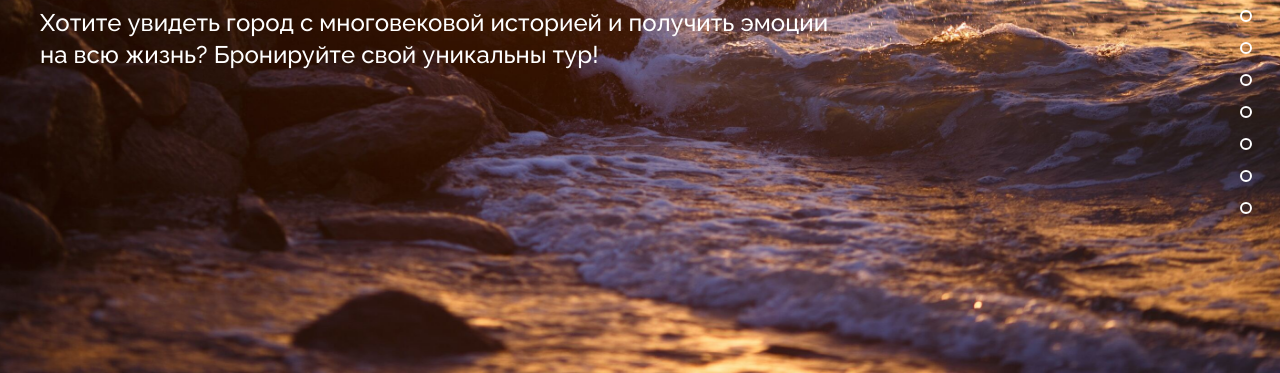
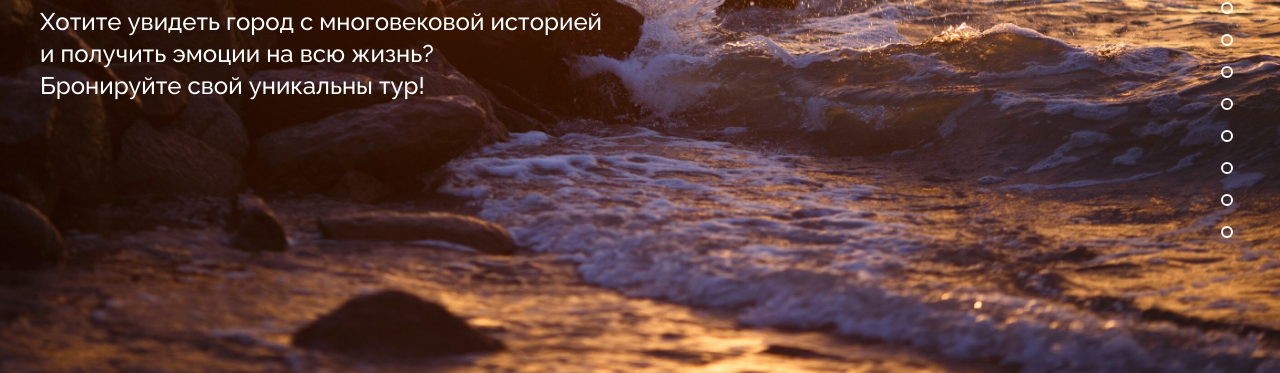
Before and after one commit to Stepan881/yunona, a website: page index.html in a window 1280 px wide. Shown: the part 427-800 px from the top of the page. Drawn offline with nearby package versions, Linux system fonts and the light colour scheme.

Commit message:
fix menu

```diff
--- a/assets/css/main.css
+++ b/assets/css/main.css
@@ -337,11 +337,11 @@ button {
 
 .main-nav {
   position: fixed;
-  right: 128px;
+  right: 147px;
   width: auto;
   min-width: 200px;
   z-index: 2;
-  top: 50vh;
+  top: 53vh;
   -webkit-transform: translate(50%, -50%);
   transform: translate(50%, -50%);
 }
@@ -393,6 +393,7 @@ button {
   transition: 0.3s;
   border: 4px solid #EDB362;
   background: #EDB362;
+  margin-right: -2px;
 }
 
 .main-nav__text {
@@ -464,7 +465,7 @@ button {
   transform: translate(0, -50%);
   color: #ffffff;
   max-width: 793px;
-  margin: 13px 0 0 0;
+  margin: 28px 0 0 0;
 }
 
 .first-screen__head {
--- a/index.html
+++ b/index.html
@@ -268,8 +268,8 @@
         <div class="first-screen__wrapper">
           <p class="first-screen__text">Незабываемые туры в янтарную столицу</p>
           <h1 class="first-screen__head">Калининград</h1>
-          <p class="first-screen__text">Хотите увидеть город с многовековой историей
-            и получить эмоции на всю жизнь?
+          <p class="first-screen__text">Хотите увидеть город с многовековой историей <br />
+            и получить эмоции на всю жизнь?<br />
             Бронируйте свой уникальны тур!</p>
         </div>
       </div>
```
Also changed, not shown: assets/css/main.min.css, build/html/index.html, build/sass/partials/blocks/first-screen.scss, build/sass/partials/blocks/main-nav.scss.
